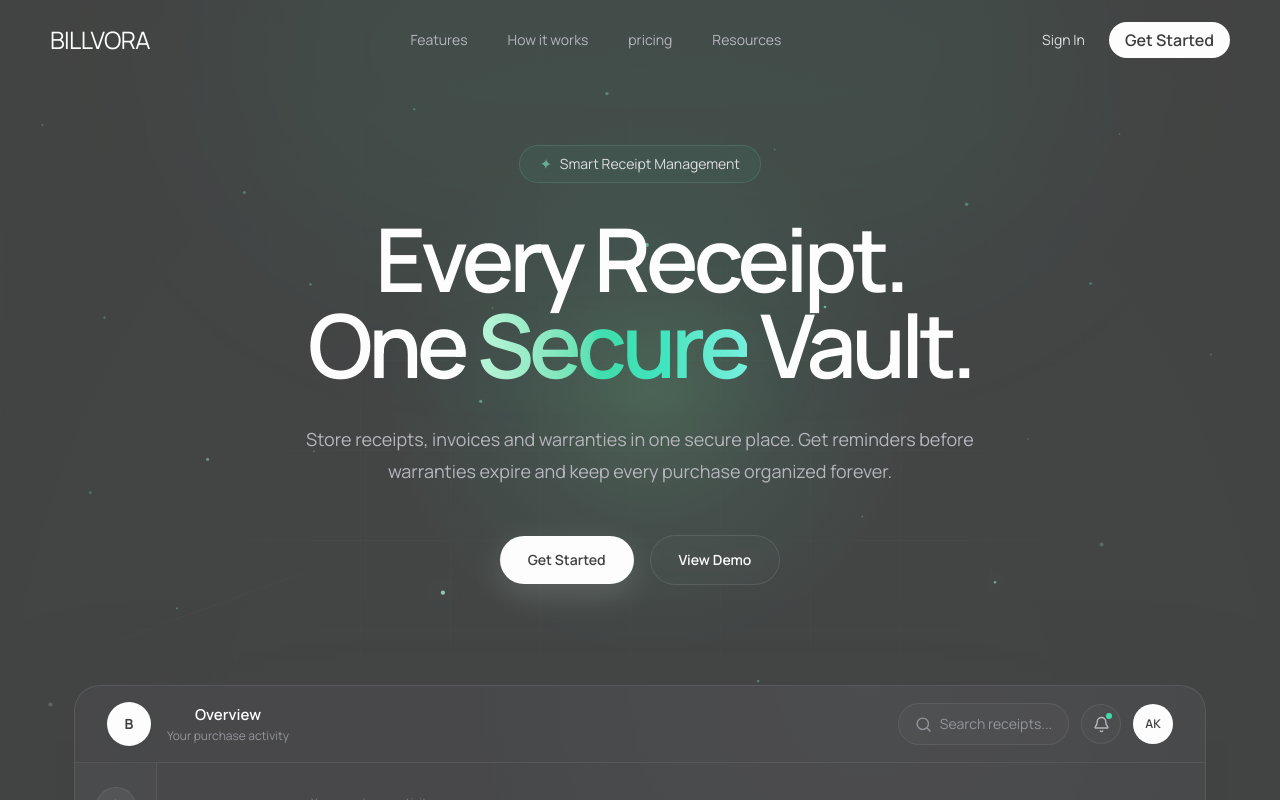
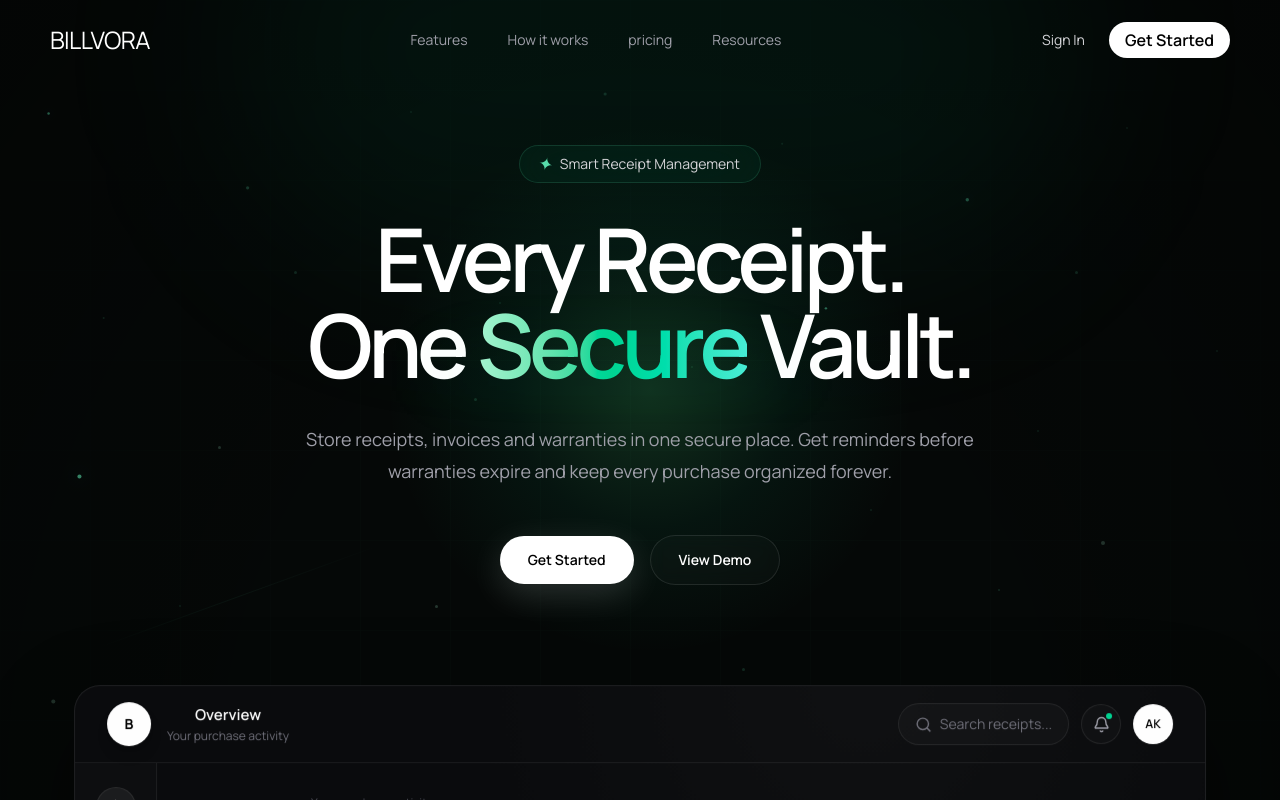
Before and after one commit to adityakasera123/Digital-Receipt, a React (Vite) app in the folder client/: page / in a window 1280 px wide. Shown: the top 800 px of the page. Built offline with nearby package versions, Linux system fonts and the light colour scheme; no server answers.

Commit message:
feat: improve landing page loader behavior

```diff
--- a/client/src/pages/Landing/Landing.jsx
+++ b/client/src/pages/Landing/Landing.jsx
@@ -1,4 +1,4 @@
-import { useState } from "react";
+import { useEffect, useState } from "react";
 
 import Navbar from "../../components/layout/Navbar";
 import CTA from "./CTA";
@@ -7,8 +7,6 @@
 import Footer from "./Footer";
 import Hero from "./Hero";
 import HowItWorks from "./HowItWorks";
-import ReceiptProblems from "./ReceiptProblems";
-import WhyBillvora from "./WhyBillvora";
 
 import PageLoader from "./components/PageLoader";
 import BillvoraStory from "./BillvoraStory";
@@ -16,28 +14,44 @@
 const ENABLE_PAGE_LOADER = true;
 
 function Landing() {
-  const [isLoading, setIsLoading] = useState(ENABLE_PAGE_LOADER);
+  const [isLoading, setIsLoading] = useState(() => {
+    if (!ENABLE_PAGE_LOADER) return false;
+
+    // Back/Forward navigation → loader nahi
+    const navigationEntry = performance.getEntriesByType("navigation")[0];
+
+    if (navigationEntry?.type === "back_forward") {
+      return false;
+    }
+
+    // Fresh load ya refresh → loader chalega
+    return true;
+  });
 
   return (
     <>
+      {/* LOADER */}
       {isLoading && (
-        <PageLoader onComplete={() => setIsLoading(false)} />
+        <PageLoader
+          onComplete={() => {
+            setIsLoading(false);
+          }}
+        />
       )}
 
-      <div
-        className={`min-h-screen bg-[#050505] text-white transition-opacity duration-700 ${
-          isLoading ? "opacity-0" : "opacity-100"
-        }`}
-      >
+      {/* PAGE */}
+      {!isLoading && (
+        <div className="min-h-screen bg-[#050505] text-white">
           <Navbar />
           <Hero />
           <Features />
           <HowItWorks />
-        <BillvoraStory/>
+          <BillvoraStory />
           <FAQ />
           <CTA />
           <Footer />
         </div>
+      )}
     </>
   );
 }
```
Lines whose indentation alone changed are shown as unchanged.
